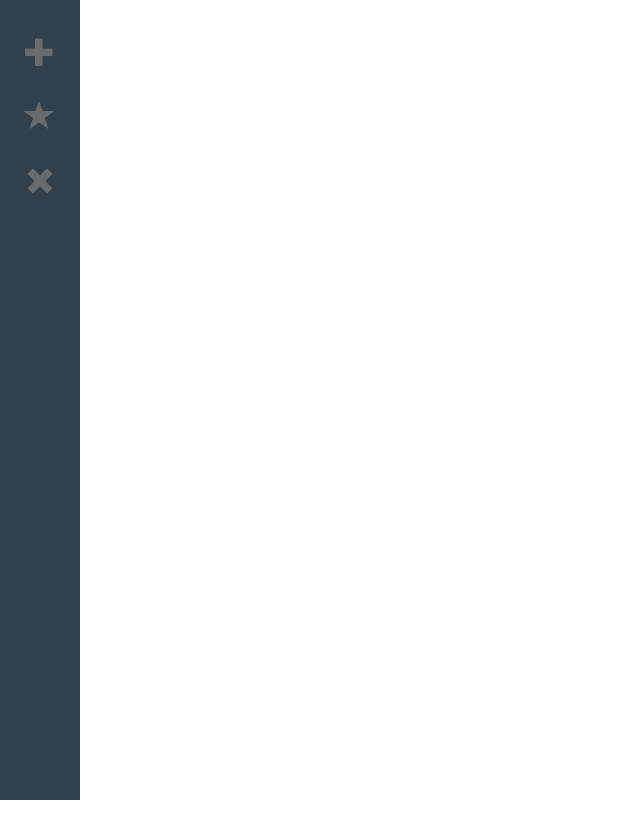
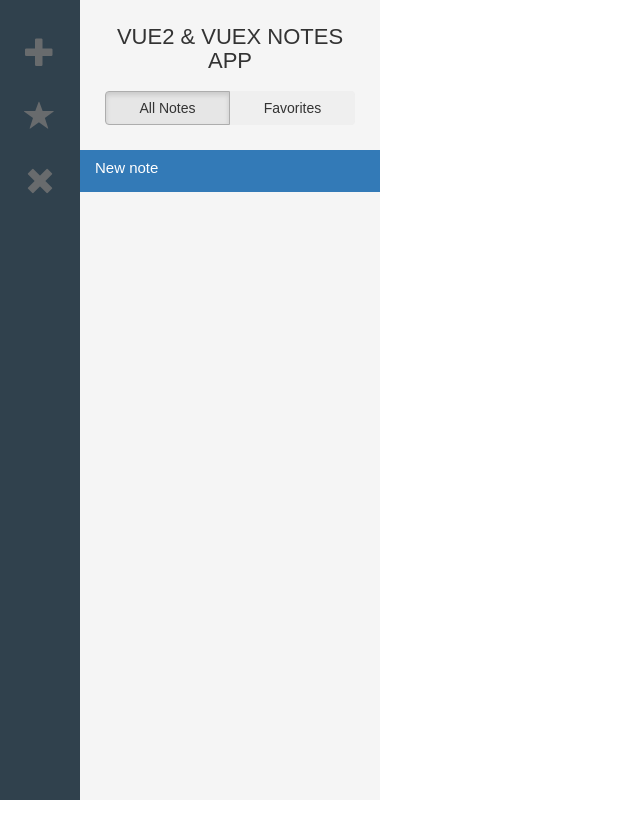
Before and after one commit to andrwsalcdo/vuex-notes-app, a Vue app: page / in a window 1280 px wide. Both pictures are taken after a click on the icon 40 px from the left and 51 px from the top of the page. Shown: the whole page, without its empty margins (0-640 px from the left). Built offline with nearby package versions, Linux system fonts and the light colour scheme.

Commit message:
add: Noteslist.vue comp. and styling.

```diff
--- a/src/components/NotesList.vue
+++ b/src/components/NotesList.vue
@@ -1,12 +1,110 @@
 <template>
+    <div id="notes-list">
+        <div id="list-header">
+            <h2>Vue2 & Vuex Notes App</h2>
+            <div class="btn-group btn-group-justified" role="group">
+                <!-- All notes  -->
+                <div class="btn-group" role="group">
+                    <button type="button" class="btn btn-default"
+                        @click="show = 'all'"
+                        :class="{active: show === 'all'}">
+                        All Notes
+                    </button>
+                </div>
+                <!-- Favorites -->
+                 <div class="btn-group" role="group">
+                    <button type="button" class="btn btn-secondary"
+                        @click="show = 'favorites'"
+                        :class="{active: show === 'favorites'}">
+                        Favorites
+                    </button>
+                </div>
+            </div>
+        </div>
+        <!-- render notes in a list  -->
+        <div class="container">
+            <div class="list-group">
+                <a v-for="note in filteredNotes"
+                    class="list-group-item" href="#"
+                    :class="{active: activeNote === note}"
+                    @click="updateActiveNote(note)">
+                    <h4 class="list-group-item-heading">
+                        {{ note.text.trim().substring(0,30)}}
+                        <!-- Note List title is the 1st 30 char of string-->
+                    </h4>
+                </a>
+            </div>
+        </div>
 
+    </div> <!-- end notes-list -->
 </template>
 
 
 <script>
+// import this action so user can select a note from the list
+import { updateActiveNote } from '../actions.js'
 
+export default {
+    data() {
+        return {
+            show: 'all'
+        }
+    },
+    methods: {
+        updateActiveNote(note) {
+            this.$store.dispatch('updateActiveNote', note)
+        }
+    },
+    computed: {
+        notes() {
+            return this.$store.state.notes
+        },
+        activeNote() {
+            return this.$store.getters.activeNote
+        },
+        filteredNotes() {
+            if(this.show === 'all') {
+                return this.notes
+            } else if (this.show === 'favorites') {
+                return this.notes.filter(note => note.favorite)
+            }
+        }
+    }
+}
 </script>
 
 <style>
-
+#notes-list {
+    background-color: #f5f5f5;
+    float: left;
+    font-family: 'Arial', sans-serif;
+    font-weight: 400;
+    height: 100%;
+    width: 300px;
+}
+#list-header {
+    padding: 5px 25px 25px 25px;
+}
+#list-header h2 {
+    font-size: 22px;
+    font-weight: 300;
+    padding-bottom: 8px;
+    text-align: center;
+    text-transform: uppercase;
+}
+#notes-list .container {
+    height: calc(100% - 137px);
+            max-height: calc(100% - 137px);
+            overflow: auto;
+    width: 100%;
+    padding: 0;
+}
+#notes-list .container .list-group-item {
+    border: 0;
+    border-radius: 0;
+}
+.list-group-item-heading {
+    font-size: 15px;
+    font-weight: 300;
+}
 </style>
```
